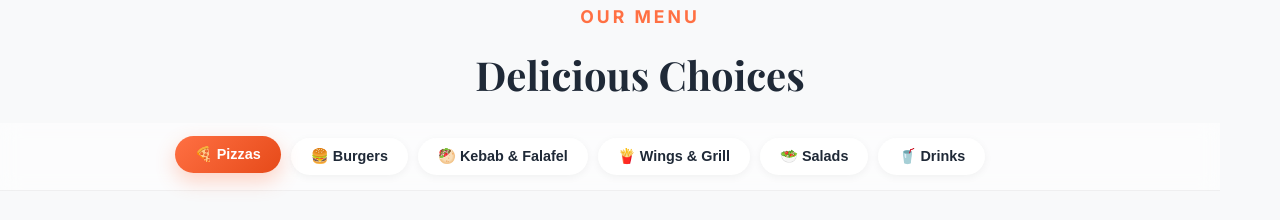
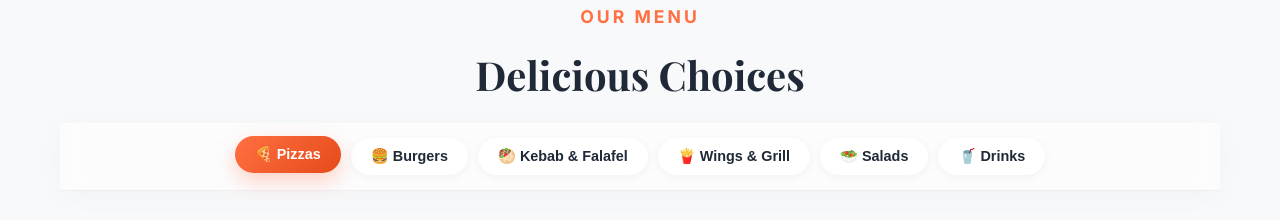
Before and after one commit to TamidToki/luna-ravintola, a website: page index.html in a window 1280 px wide. Shown: the part 1137-1357 px from the top of the page. Drawn offline with nearby package versions, Linux system fonts and the light colour scheme; a web font is replaced by a local one.

Commit message:
fix: restore standard sticky menu positioning to ensure reliable centering

```diff
--- a/index.html
+++ b/index.html
@@ -52,7 +52,7 @@
     <link
         href="https://fonts.googleapis.com/css2?family=Playfair+Display:ital,wght@0,400;0,700;1,400&family=Inter:wght@300;400;500;600;700&display=swap"
         rel="stylesheet">
-    <link rel="stylesheet" href="styles.css?v=6">
+    <link rel="stylesheet" href="styles.css?v=8">
     <link rel="stylesheet" href="https://cdnjs.cloudflare.com/ajax/libs/font-awesome/6.4.0/css/all.min.css">
 </head>
 
--- a/styles.css
+++ b/styles.css
@@ -1081,17 +1081,16 @@ body.dark-mode .menu-list-item.highlight {
     position: sticky;
     top: 85px;
     z-index: 100;
-    width: 100vw;
-    margin-left: -50vw;
-    left: 50%;
-    right: 50%;
+    width: 100%;
     background: rgba(255, 255, 255, 0.5);
     backdrop-filter: blur(10px);
+    -webkit-backdrop-filter: blur(10px);
     border-bottom: 1px solid rgba(0, 0, 0, 0.05);
     padding: 15px 0;
     margin-bottom: 30px;
     display: flex;
     justify-content: center;
+    box-shadow: 0 4px 30px rgba(0, 0, 0, 0.03);
 }
 
 body.dark-mode .menu-tabs-wrapper {
@@ -1104,10 +1103,8 @@ body.dark-mode .menu-tabs-wrapper {
     flex-wrap: wrap;
     justify-content: center;
     gap: 10px;
-    /* Reset sticky styles as wrapper handles them */
     width: 100%;
     max-width: 1200px;
-    /* Match container max-width */
     margin: 0 auto;
     padding: 0 20px;
 }
@@ -1624,7 +1621,9 @@ footer {
 ::-webkit-scrollbar-thumb {
     background: var(--primary);
     border-radius: 10px;
-}/* CSS Update for Kebab & Wings Centering */
+}
+
+/* CSS Update for Kebab & Wings Centering */
 
 /* Center Category Subtitles */
 .category-subtitle {
```
